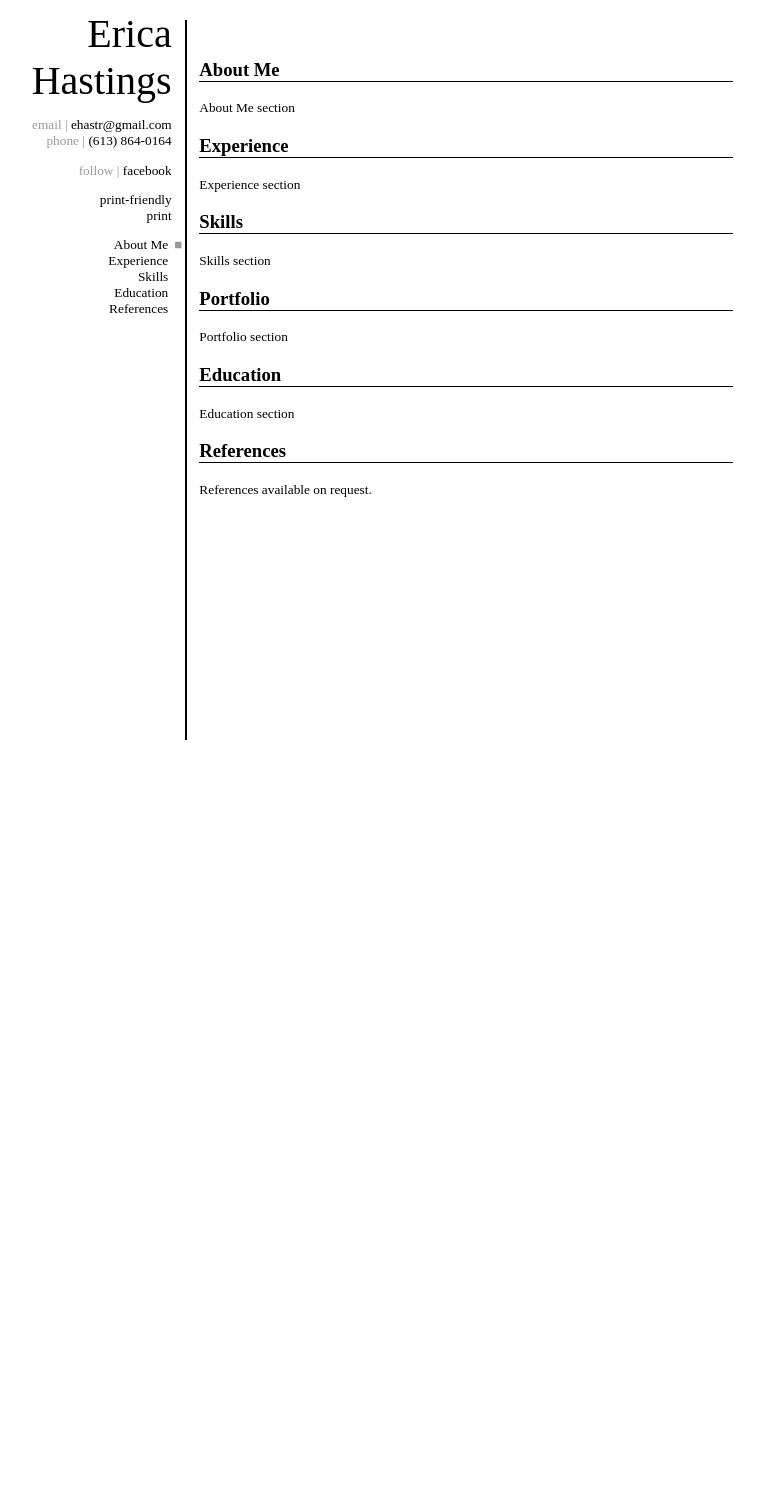
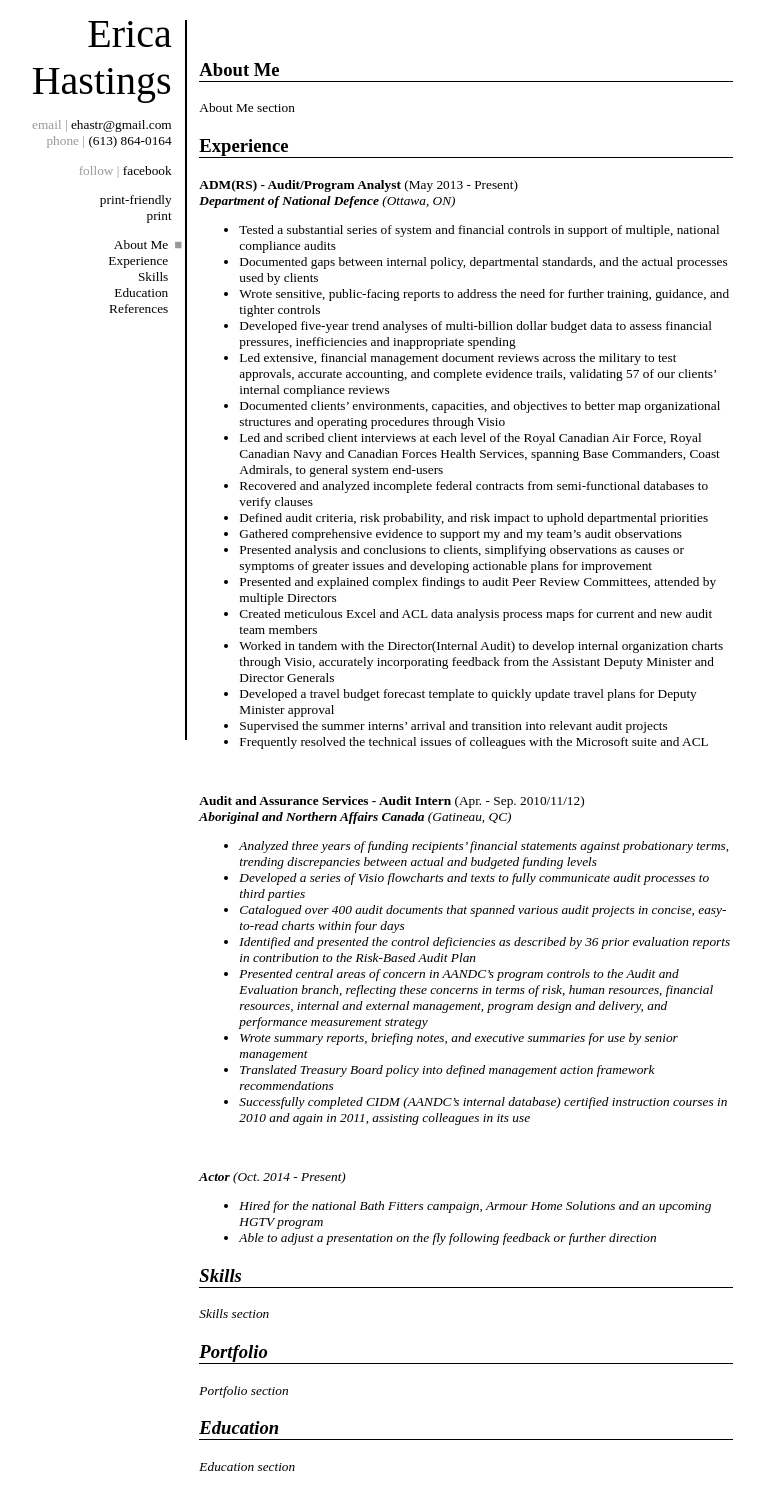
Before and after one commit to ehastr/eHastings, a PHP site: page / in a window 1280 px wide. Shown: the top 1486 px of the page, without its empty margins (284-1048 px from the left). Before the commit the page ends 740 px from the top, so only its background shows below. Run offline with PHP 8.4, Linux system fonts and the light colour scheme; some libraries are stand-ins or nearby versions.

Commit message:
Filling in my experience.

```diff
--- a/index.php
+++ b/index.php
@@ -80,7 +80,52 @@
     </section>
     <section id="experience">
     <h1>Experience</h1>
-    <p>Experience section</p>
+    <p>
+		<strong>ADM(RS) - Audit/Program Analyst</strong> (May 2013 - Present)<br/>
+		<em><strong>Department of National Defence</strong> (Ottawa, ON)</em>
+	</p>
+	<ul>
+		<li> Tested a substantial series of system and financial controls in support of multiple, national compliance audits</li>
+		<li> Documented gaps between internal policy, departmental standards, and the actual processes used by clients</li>
+		<li> Wrote sensitive, public-facing reports to address the need for further training, guidance, and tighter controls</li>
+		<li> Developed five-year trend analyses of multi-billion dollar budget data to assess financial pressures, inefficiencies and inappropriate spending</li>
+		<li> Led extensive, financial management document reviews across the military to test approvals, accurate accounting, and complete evidence trails, validating 57 of our clients’ internal compliance reviews</li>
+		<li> Documented clients’ environments, capacities, and objectives to better map organizational structures and operating procedures through Visio</li>
+		<li> Led and scribed client interviews at each level of the Royal Canadian Air Force, Royal Canadian Navy and Canadian Forces Health Services, spanning Base Commanders, Coast Admirals, to general system end-users</li>
+		<li> Recovered and analyzed incomplete federal contracts from semi-functional databases to verify clauses</li>
+		<li> Defined audit criteria, risk probability, and risk impact to uphold departmental priorities</li>
+		<li> Gathered comprehensive evidence to support my and my team’s audit observations</li>
+		<li> Presented analysis and conclusions to clients, simplifying observations as causes or symptoms of greater issues and developing actionable plans for improvement</li>
+		<li> Presented and explained complex findings to audit Peer Review Committees, attended by multiple Directors</li>
+		<li> Created meticulous Excel and ACL data analysis process maps for current and new audit team members</li>
+		<li> Worked in tandem with the Director(Internal Audit) to develop internal organization charts through Visio, accurately incorporating feedback from the Assistant Deputy Minister and Director Generals</li>
+		<li> Developed a travel budget forecast template to quickly update travel plans for Deputy Minister approval</li>
+		<li> Supervised the summer interns’ arrival and transition into relevant audit projects</li>
+		<li> Frequently resolved the technical issues of colleagues with the Microsoft suite and ACL</li>
+		</ul>
+		<br/>
+	<p>
+		<strong>Audit and Assurance Services - Audit Intern</strong> (Apr. - Sep. 2010/11/12)<br/>
+		<em><strong>Aboriginal and Northern Affairs Canada</strong> (Gatineau, QC)</strong>
+		</p>
+	<ul>
+		<li> Analyzed three years of funding recipients’ financial statements against probationary terms, trending discrepancies between actual and budgeted funding levels</li>
+		<li> Developed a series of Visio flowcharts and texts to fully communicate audit processes to third parties</li>
+		<li> Catalogued over 400 audit documents that spanned various audit projects in concise, easy-to-read charts within four days</li>
+		<li> Identified and presented the control deficiencies as described by 36 prior evaluation reports in contribution to the Risk-Based Audit Plan</li>
+		<li> Presented central areas of concern in AANDC’s program controls to the Audit and Evaluation branch, reflecting these concerns in terms of risk, human resources, financial resources, internal and external management, program design and delivery, and performance measurement strategy</li>
+		<li> Wrote summary reports, briefing notes, and executive summaries for use by senior management</li>
+		<li> Translated Treasury Board policy into defined management action framework recommendations</li>
+		<li> Successfully completed CIDM (AANDC’s internal database) certified instruction courses in 2010 and again in 2011, assisting colleagues in its use</li>
+		</ul>
+		<br/>
+	<p>
+		<strong>Actor</strong> (Oct. 2014 - Present)
+		</p>
+	<ul>
+		<li> Hired for the national Bath Fitters campaign, Armour Home Solutions and an upcoming HGTV program</li>
+		<li> Able to adjust a presentation on the fly following feedback or further direction</li>
+		</ul>
 	</section>
     <section id="skills">
       <h1>Skills</h1>
```
